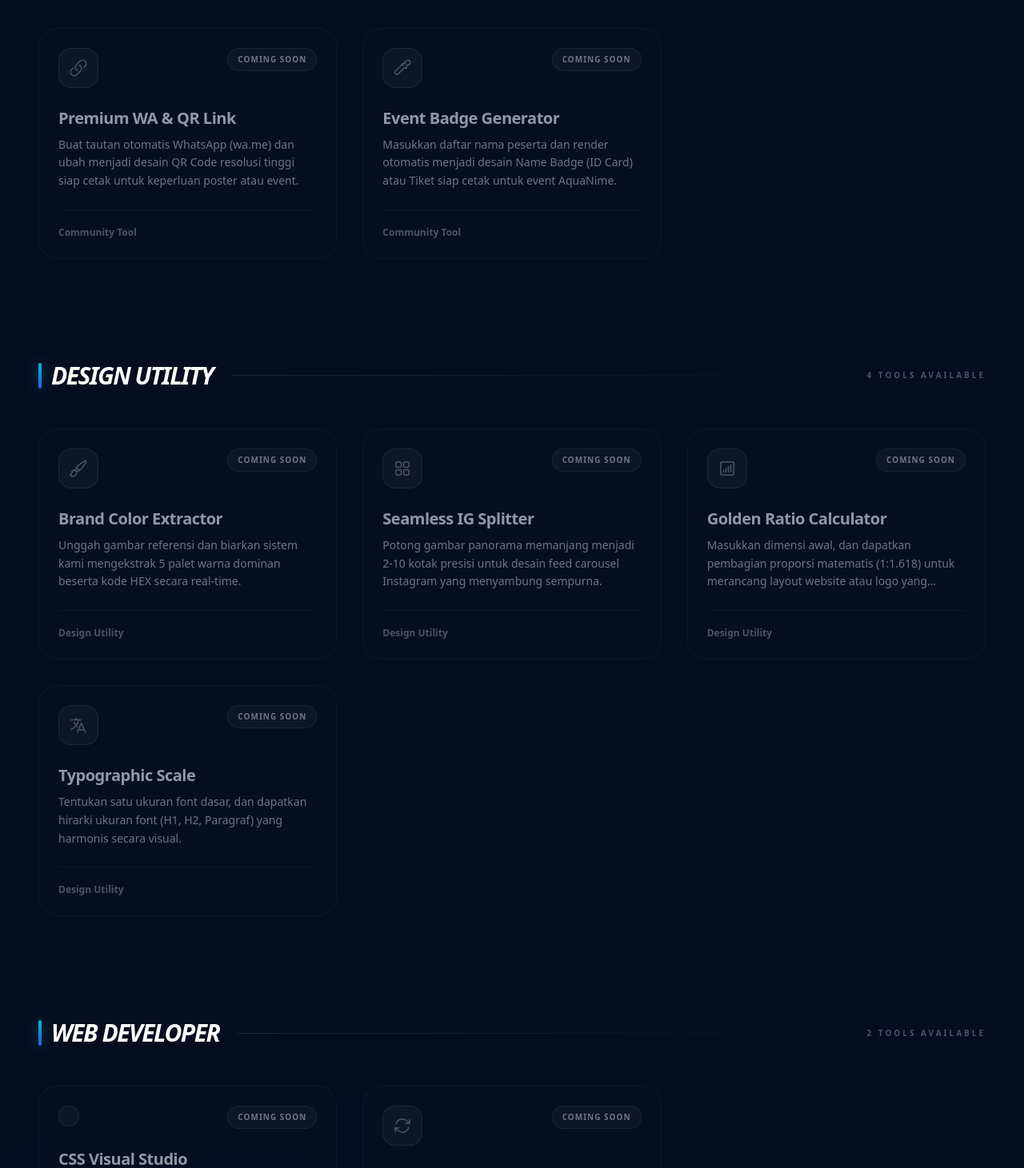
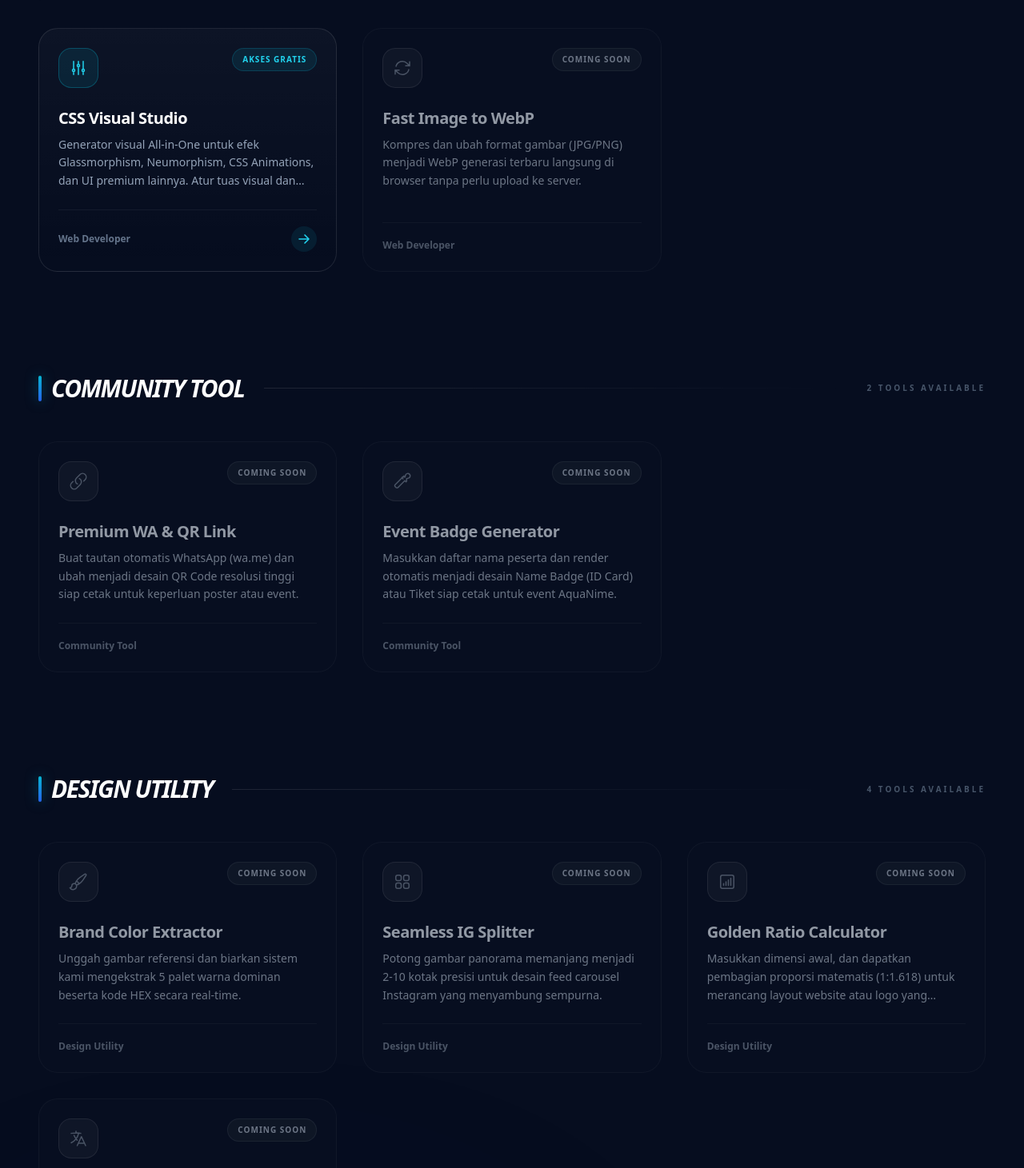
Before and after one commit to Rafli161102/CV-MRR, a Next.js app: page /toolkit in a window 1280 px wide. Shown: the part 1240-2701 px from the top of the page at 80% size. Built offline with nearby package versions, Linux system fonts and the light colour scheme.

Commit message:
Update toolkitDB.jsx

```diff
--- a/src/data/toolkitDB.jsx
+++ b/src/data/toolkitDB.jsx
@@ -30,10 +30,22 @@ export const toolkits = [
     title: "ATS CV & Cover Letter",
     description: "Buat Curriculum Vitae dan Surat Lamaran Kerja standar mesin HRD (ATS Friendly) secara instan. Drag & Play, aman tanpa simpan data di server.",
     icon: <Icons.Document />,
-    link: "/cv-maker", // Mengarah ke folder yang sudah kamu buat
+    link: "/cv-maker",
     status: "active",
     category: "Career & Freelance",
     tags: ["ATS", "Resume", "Cover Letter"]
+  },
+
+  // --- CSS VISUAL STUDIO (Ubah dari Glassmorphism ke Studio) ---
+  {
+    id: "css-studio",
+    title: "CSS Visual Studio",
+    description: "Generator visual All-in-One untuk efek Glassmorphism, Neumorphism, CSS Animations, dan UI premium lainnya. Atur tuas visual dan salin kodenya.",
+    icon: <Icons.Layers />, // Menambahkan ikon yang hilang
+    link: "/css-studio", // Menyiapkan URL routingnya
+    status: "active", // Harus "active" agar tombolnya berwarna Cyan terang
+    category: "Web Developer",
+    tags: ["CSS", "Generator", "UI Effects"] // Menambahkan tag yang hilang
   },
 
   // --- FASE 2: QUICK WINS & KOMUNITAS ---
@@ -101,13 +113,6 @@ export const toolkits = [
     category: "Design Utility",
     tags: ["Layout", "Math", "Proportion"]
   },
-    {
-    id: "css-studio",
-    title: "CSS Visual Studio",
-    category: "Web Developer",
-    description: "Generator visual All-in-One untuk efek Glassmorphism, Neumorphism, dan Soft Shadows. Sesuaikan tuas secara visual dan salin kode CSS-nya secara real-time.",
-    status: "Live" // Ubah dari Coming Soon menjadi Live!
-  },
   {
     id: "event-ticket",
     title: "Event Badge Generator",
```
